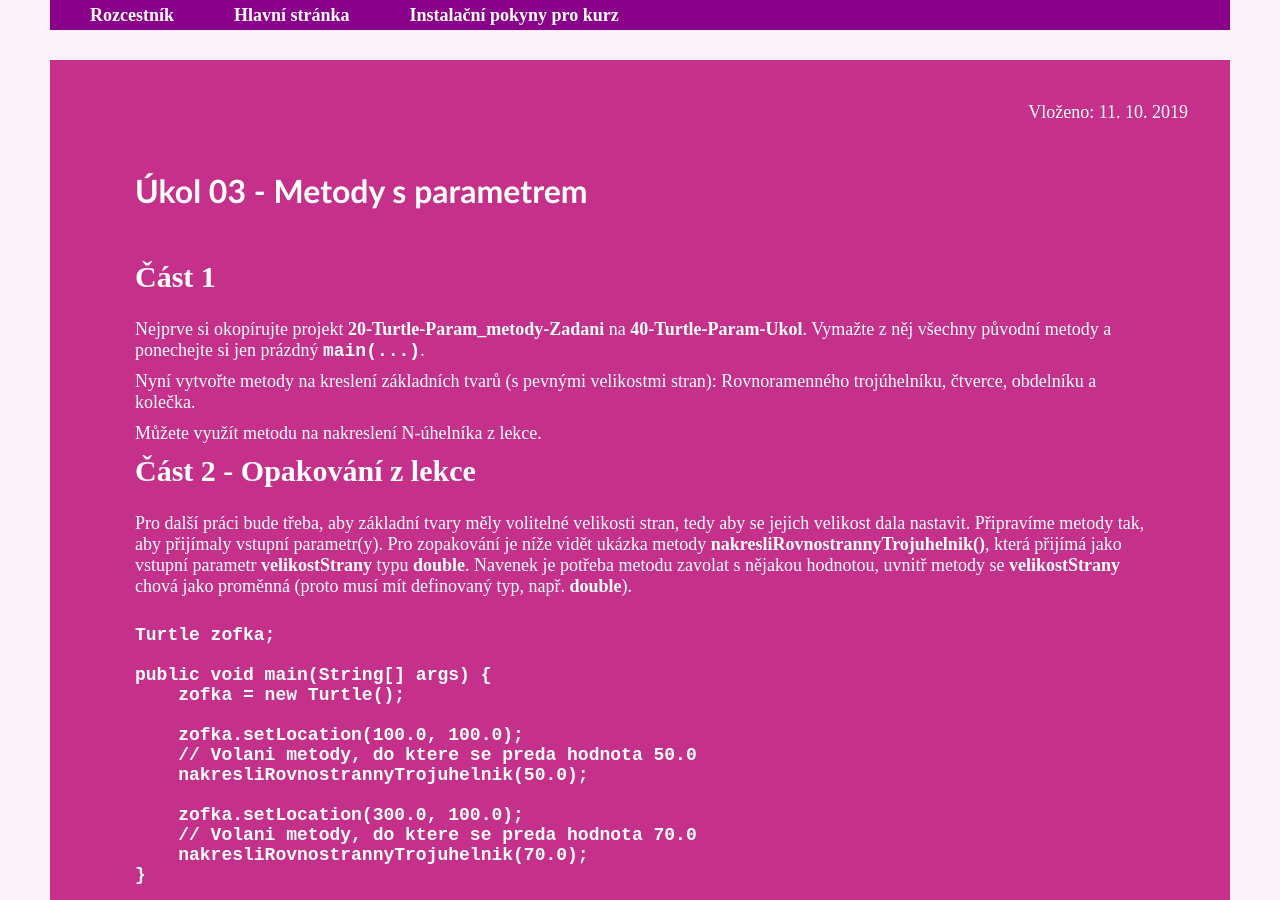
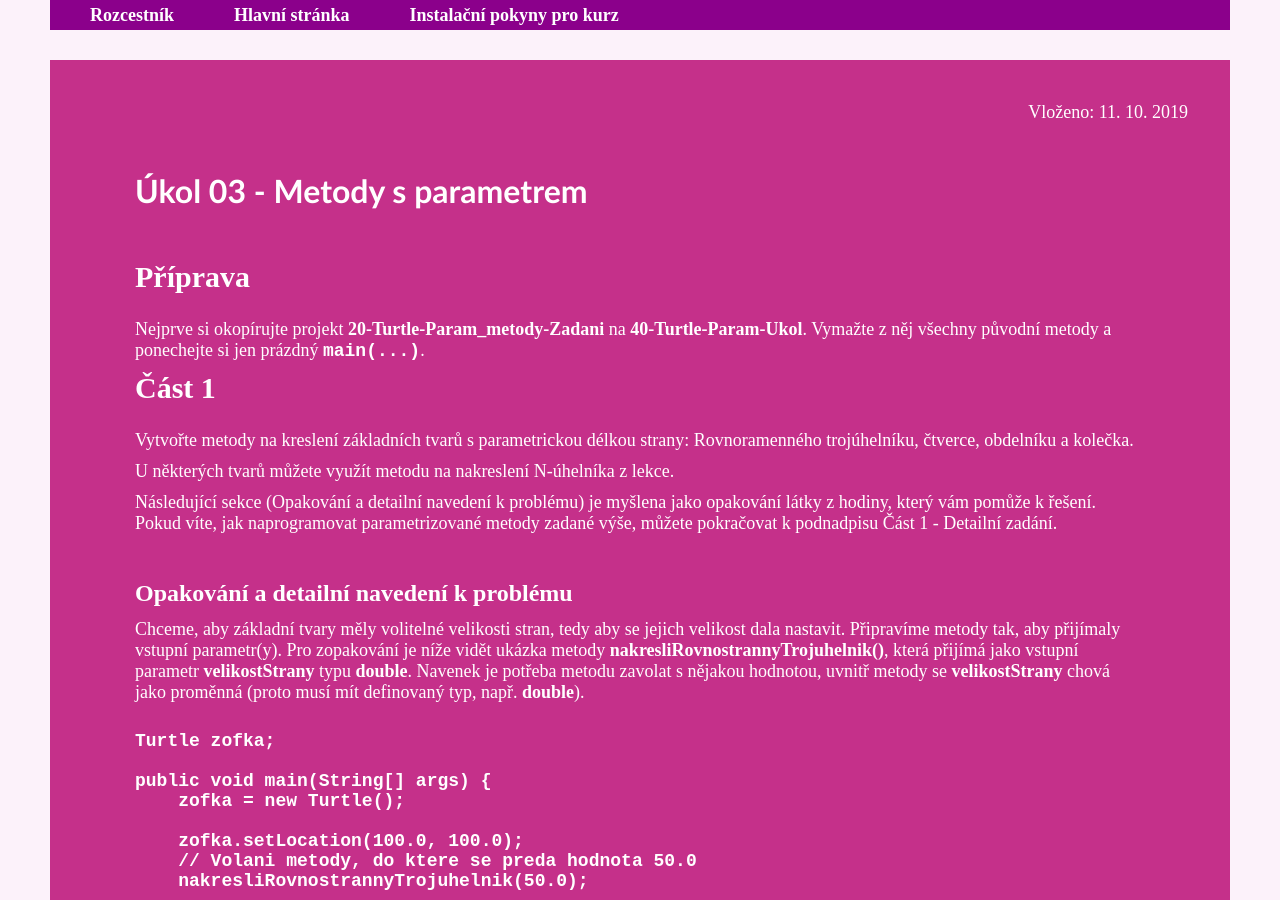
Before and after one commit to czechitas/java-web, a Jekyll site: the page built from docs/2019-podzim/java1/_posts/2019-10-11-lekce03-ukol.md, in a window 1280 px wide and 900 px high, scrolled down 334 px. Built offline with Jekyll 4.4.1, drawn with Linux system fonts in a browser that asks for light colours; some of the changed text lies outside the part shown.

Commit message:
Clarification for the homework 03

```diff
--- a/docs/2019-podzim/java1/_posts/2019-10-11-lekce03-ukol.md
+++ b/docs/2019-podzim/java1/_posts/2019-10-11-lekce03-ukol.md
@@ -1,20 +1,26 @@
 Úkol 03 - Metody s parametrem
 -----------------------------
 
-### Část 1
+### Příprava
 
 Nejprve si okopírujte projekt **20-Turtle-Param_metody-Zadani** na **40-Turtle-Param-Ukol**.
 Vymažte z něj všechny původní metody a ponechejte si jen prázdný `main(...)`.
 
-Nyní vytvořte metody na kreslení základních tvarů (s pevnými velikostmi stran):
+
+### Část 1
+
+Vytvořte metody na kreslení základních tvarů s parametrickou délkou strany:
 Rovnoramenného trojúhelníku, čtverce, obdelníku a kolečka.
 
-Můžete využít metodu na nakreslení N-úhelníka z lekce.
+U některých tvarů můžete využít metodu na nakreslení N-úhelníka z lekce.
+
+Následující sekce (Opakování a detailní navedení k problému) je myšlena jako opakování látky z hodiny, který vám pomůže k řešení.
+Pokud víte, jak naprogramovat parametrizované metody zadané výše, můžete pokračovat k podnadpisu Část 1 - Detailní zadání.
 
 
-### Část 2 - Opakování z lekce
+#### Opakování a detailní navedení k problému
 
-Pro další práci bude třeba, aby základní tvary měly volitelné velikosti stran,
+Chceme, aby základní tvary měly volitelné velikosti stran,
 tedy aby se jejich velikost dala nastavit.
 Připravíme metody tak, aby přijímaly vstupní parametr(y).
 Pro zopakování je níže vidět ukázka metody **nakresliRovnostrannyTrojuhelnik()**,
@@ -83,6 +89,9 @@ public void nakresliBarevnyRovnostrannyTrojuhelnik(double velikostStrany, Color
 }
 ~~~
 
+
+#### Část 1 - Detailní zadání
+
 Vytvořte tedy parametrizované metody na kreslení
 rovnoramenného trojuhelníku, čtverce, obdelníku a kolečka.
 Metody by měly přijímat
```
Also changed, not shown: other parts of docs/2019-podzim/java1/_posts/2019-10-11-lekce03-ukol.md (+1 -1 lines).
